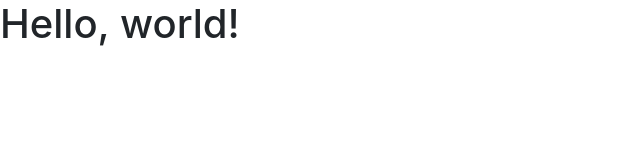
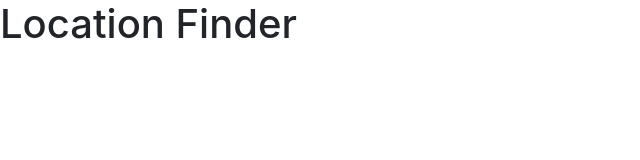
Before and after one commit to 0xack13/mobileGeoJSONApp, a plain HTML site: page index.html in a window 1280 px wide. Shown: the whole page, without its empty margins (0-640 px from the left). Drawn offline with nearby package versions, Linux system fonts and the light colour scheme.

Commit message:
Change page title

```diff
--- a/index.html
+++ b/index.html
@@ -4,7 +4,7 @@
     <meta charset="utf-8">
     <meta http-equiv="X-UA-Compatible" content="IE=edge">
     <meta name="viewport" content="width=device-width, initial-scale=1">
-    <title>Bootstrap 101 Template</title>
+    <title>Location Finder</title>
 
     <!-- Bootstrap -->
     <link href="css/bootstrap.min.css" rel="stylesheet">
@@ -17,7 +17,7 @@
     <![endif]-->
   </head>
   <body>
-    <h1>Hello, world!</h1>
+    <h1>Location Finder</h1>
 
     <!-- jQuery (necessary for Bootstrap's JavaScript plugins) -->
     <script src="https://ajax.googleapis.com/ajax/libs/jquery/1.11.1/jquery.min.js"></script>
```
